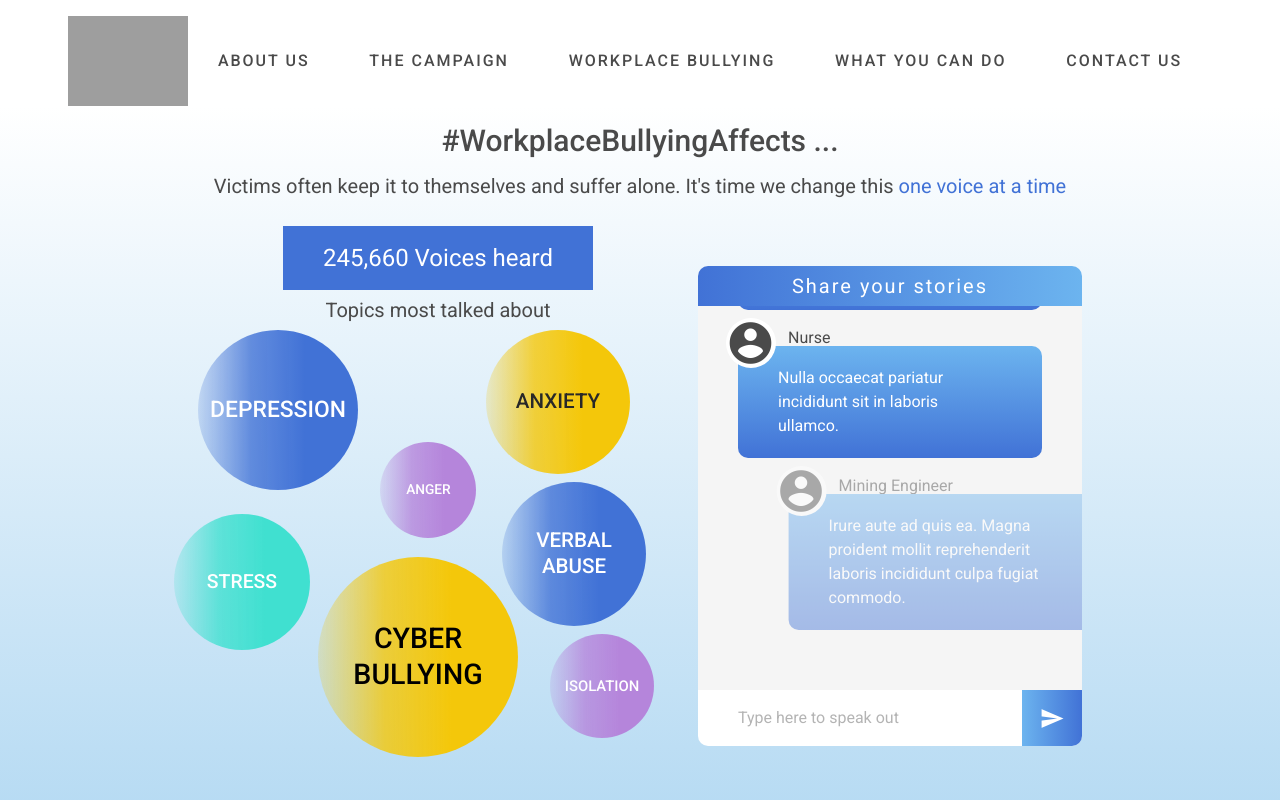
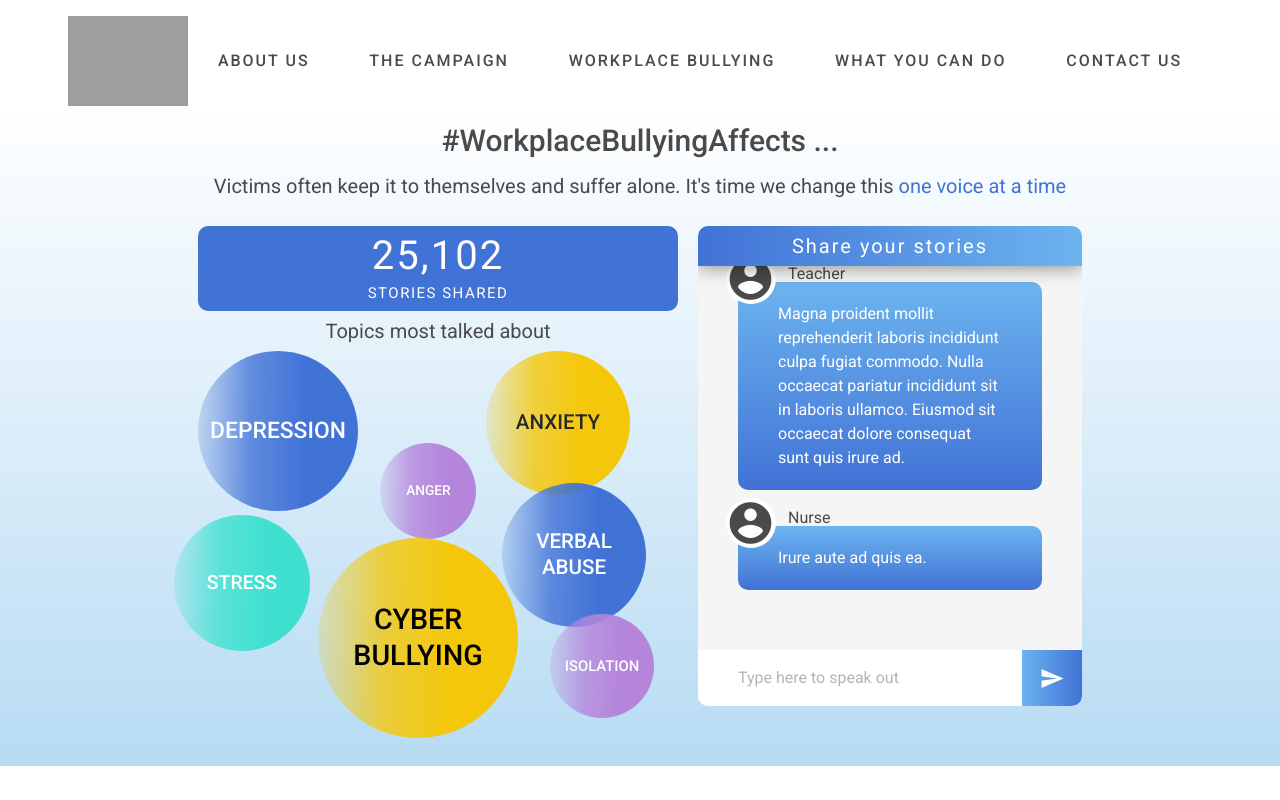
Before and after one commit to khoiphan21/advertising-campaign-prototype, an Angular app: page / in a window 1280 px wide. Built offline with nearby package versions, Linux system fonts and the light colour scheme; grey boxes are pictures that could not be loaded.

Commit message:
fix some cosmetic styles

```diff
--- a/src/app/chat-simulation/chat-simulation.component.scss
+++ b/src/app/chat-simulation/chat-simulation.component.scss
@@ -4,15 +4,16 @@
 .window {
   display: flex;
   flex-direction: column;
-  justify-content: space-between;
+  justify-content: flex-start;
   width: 30vw;
-  margin: 40px 0;
+  margin-bottom: 40px;;
   height: 60vh;
   background: white;
   border-radius: 10px;
   overflow: hidden;
 
   .header {
+    z-index: 99;
     display: flex;
     justify-content: center;
     align-items: center;
@@ -21,6 +22,7 @@
     padding: 10px;
     font-size: 20px;
     letter-spacing: 2px;
+    box-shadow: 0 0 20px rgba(black, 0.5);
   }
 
   .chat-content {
--- a/src/app/services/chat-data.service.ts
+++ b/src/app/services/chat-data.service.ts
@@ -26,9 +26,9 @@ private offset = 0;
   private constructor() {
     setInterval(() => {
       // only update 80% of the time
-      if (100 * Math.random() < 50) {
-        return;
-      }
+      // if (100 * Math.random() < 50) {
+      //   return;
+      // }
       const lorem = new LoremIpsum({
         wordsPerSentence: {
           max: 10,
@@ -43,7 +43,7 @@ private offset = 0;
         )
       })
 
-    }, 800);
+    }, 2000);
   }
 
   static get instance() {
--- a/src/app/topic-summary/topic-summary.component.html
+++ b/src/app/topic-summary/topic-summary.component.html
@@ -1,6 +1,13 @@
 <div class="container">
 	<div class="header">
-		<div class="voices-heard">{{voicesCount.toLocaleString()}} Voices heard</div>
+		<div class="voices-heard">
+			<span class="part number">
+      {{voicesCount.toLocaleString()}}
+      </span>
+			<span class="part">
+         Stories shared
+      </span>
+		</div>
 		<div class="title">Topics most talked about</div>
 	</div>
 	<div class="bubbles">
--- a/src/app/topic-summary/topic-summary.component.scss
+++ b/src/app/topic-summary/topic-summary.component.scss
@@ -23,10 +23,29 @@ $blue: #3999E3;
     width: 100%;
 
     .voices-heard {
-      padding: 20px 40px;
+      width: 100%;
+      @include column-center;
+      padding: 10px 60px;
       background: $dark-blue;
+      border-radius: 10px;
       color: white;
       font-size: 24px;
+      span {
+        color: inherit;
+        margin-bottom: 10px;
+
+        &.number {
+          font-size: 40px;
+          letter-spacing: 2px;
+        }
+
+        &:last-child {
+          text-transform: uppercase;
+          font-size: 15px;
+          letter-spacing: 1.5px;
+          margin-bottom: 0;
+        }
+      }
     }
 
     .title {
--- a/src/app/topic-summary/topic-summary.component.ts
+++ b/src/app/topic-summary/topic-summary.component.ts
@@ -9,7 +9,7 @@ import { ChatDataService } from "../services";
 export class TopicSummaryComponent implements OnInit {
   readonly service = ChatDataService.instance;
 
-  voicesCount = 245657;
+  voicesCount = 25100;
 
   constructor(private changeDetector: ChangeDetectorRef) {}
 
```
